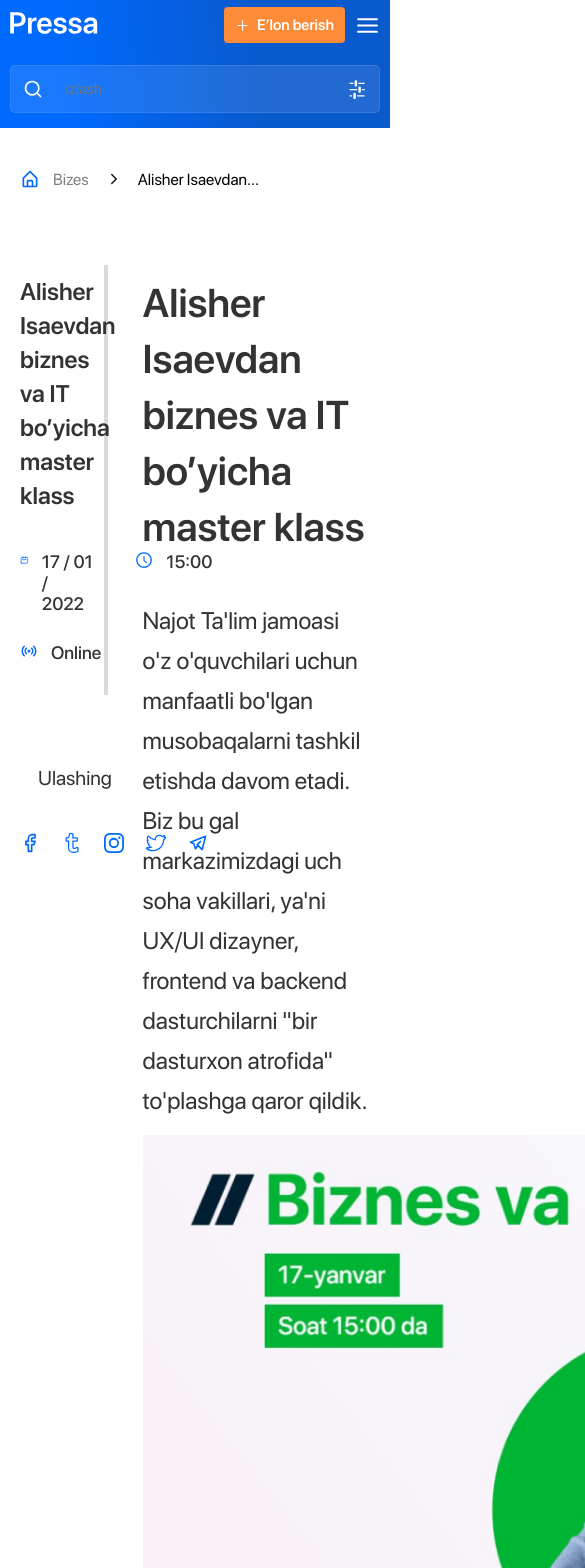
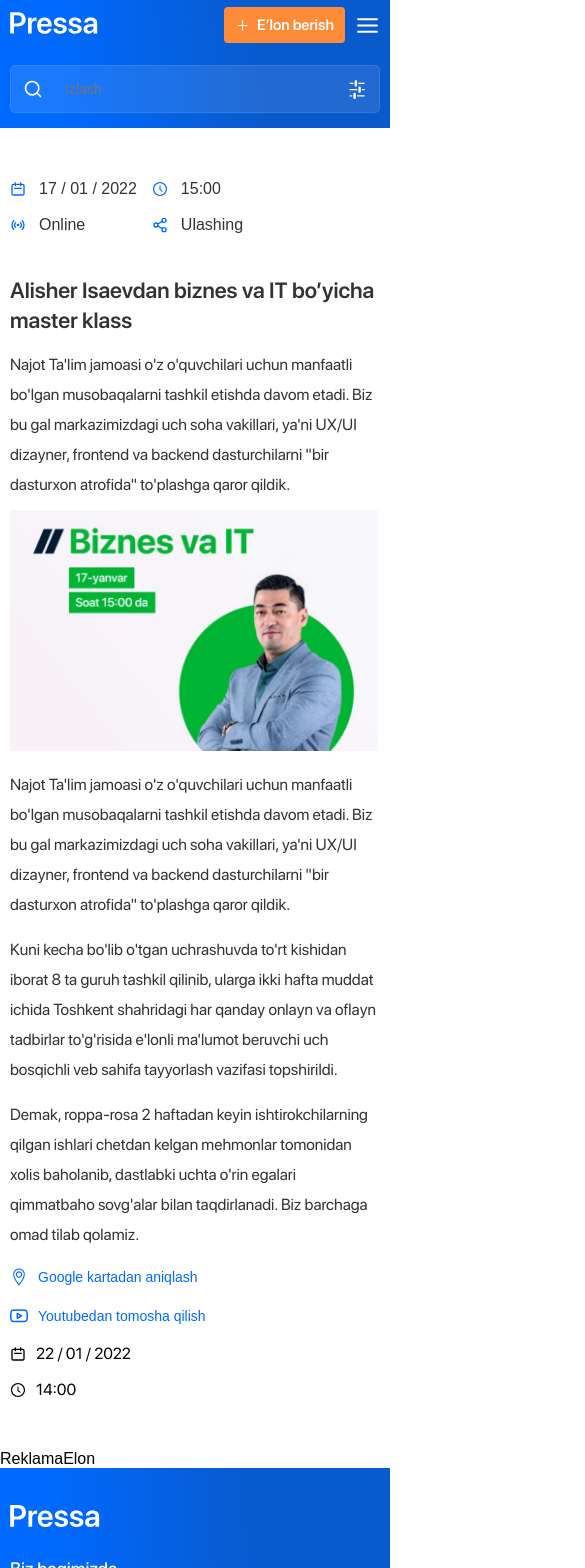
Before and after one commit to SHAKXRUZ/PRESSA, a React (Create React App) app: page /single in a window 390 px wide. Shown: the top 1568 px of the page, 585 px wide, since content can reach past the window. Built offline with nearby package versions, Linux system fonts and the light colour scheme.

Commit message:
single pages media full

```diff
--- a/src/routes/page/single/singleElonlar/SingleElonlar.css
+++ b/src/routes/page/single/singleElonlar/SingleElonlar.css
@@ -221,3 +221,320 @@
     color: #000000;
     font-family: 'font400';
 }
+
+.media_768_div {
+    display: none;
+}
+
+@media only screen and (max-width:1350px) {
+    .singleElonlar {
+        margin-bottom: 150px;
+    }
+
+    .single_elonlar_header {
+        margin: 40px 0px 70px 0px;
+    }
+
+    .single_elonlar_info {
+        gap: 5%;
+    }
+
+    .single_elonlar_info_left {
+        height: 500px;
+    }
+
+    .single_elonlar_left_date_div {
+        flex-direction: column;
+        gap: 25px;
+        margin-bottom: 25px;
+    }
+
+    .single_elonlar_left_date_text {
+        gap: 10px;
+    }
+
+    .single_online_icons {
+        margin-bottom: 70px;
+    }
+
+    .single_pages_share_text {
+        gap: 10px;
+        margin-bottom: 25px;
+    }
+
+
+    .single_left_links_div {
+        gap: 15px;
+        margin-bottom: 0px;
+    }
+
+    .single_elonlar_info_right {
+        width: 100%;
+    }
+
+    .single_elonlar_right_title {
+        max-width: 100%;
+        margin-top: 0px;
+        margin-bottom: 25px;
+        font-size: 38px;
+        line-height: 50px;
+    }
+
+    .single_elonlar_right_text1 {
+        margin-bottom: 10px;
+        font-size: 22px;
+        line-height: 38px;
+        max-width: 100%;
+    }
+
+    .single_elonlar_right_images {
+        width: 100%;
+        margin-bottom: 25px;
+    }
+
+    .single_elonlar_right_text_group {
+        gap: 25px;
+        margin-bottom: 40px;
+    }
+
+    .single_right_text_group_text {
+        max-width: 100%;
+        font-size: 22px;
+        line-height: 38px;
+    }
+
+    .single_right_footer_div {
+        gap: 15px;
+    }
+
+    .single_right_footer_links {
+        gap: 10px;
+    }
+
+    .single_right_footer_texts {
+        gap: 10px;
+    }
+}
+
+
+@media only screen and (max-width:1100px) {
+
+    .single_home_icons {
+        margin-right: 10px;
+    }
+
+    .single_home_text {
+        margin-right: 10px;
+    }
+
+    .single_arrow_icons {
+        margin-right: 10px;
+    }
+
+    .singleElonlar {
+        margin-bottom: 70px;
+    }
+
+    .single_elonlar_header {
+        margin: 40px 0px 50px 0px;
+    }
+
+    .single_elonlar_info {
+        gap: 3%;
+    }
+
+    .single_elonlar_left_title {
+        margin: 0px 0px 0px 0px;
+        padding: 10px 10px 15px 0px;
+        width: 100%;
+        font-size: 22px;
+        line-height: 30px;
+    }
+
+    .single_elonlar_left_date_div {
+        gap: 15px;
+        margin-bottom: 15px;
+    }
+
+    .single_elonlar_left_date_text {
+        gap: 5px;
+    }
+
+    .single_online_icons {
+        margin-bottom: 50px;
+    }
+
+    .single_pages_share_text {
+        gap: 10px;
+        margin-bottom: 20px;
+    }
+
+
+    .single_left_links_div {
+        gap: 10px;
+    }
+
+    .single_elonlar_right_title {
+        max-width: 100%;
+        margin-top: 10px;
+        margin-bottom: 15px;
+        font-size: 30px;
+        line-height: 30px;
+    }
+
+    .single_elonlar_right_text1 {
+        font-size: 18px;
+        line-height: 30px;
+    }
+
+    .single_elonlar_right_images {
+        margin-bottom: 15px;
+    }
+
+    .single_elonlar_right_text_group {
+        gap: 15px;
+        margin-bottom: 15px;
+    }
+
+    .single_right_text_group_text {
+        font-size: 18px;
+        line-height: 30px;
+    }
+
+    .single_right_footer_div {
+        display: grid;
+        grid-template-columns: 1fr 1fr;
+    }
+
+    .single_right_footer_links {
+        font-size: 18px;
+    }
+
+    .single_right_footer_link_icons {
+        font-size: 18px;
+    }
+
+    .single_right_footer_youtub_link {
+        font-size: 18px;
+    }
+
+    .single_right_footer_texts {
+        font-size: 16px;
+    }
+}
+
+@media only screen and (max-width:910px) {
+    .single_elonlar_right_title {
+        font-size: 24px;
+    }
+
+    .single_elonlar_left_title {
+        font-size: 18px;
+    }
+
+    .single_left_links_div {
+        max-width: 100px;
+        display: grid;
+        grid-template-columns: 1fr 1fr;
+        gap: 10px;
+        margin-bottom: 0px;
+    }
+
+    .single_elonlar_left_date_text {
+        font-size: 16px;
+        line-height: 21px;
+    }
+
+    .single_online_icons {
+        margin-bottom: 25px;
+    }
+
+    .single_pages_share_text {
+        font-size: 18px;
+        line-height: 20px;
+        margin-bottom: 40px;
+    }
+}
+
+@media only screen and (max-width:768px) {
+
+    .single_elonlar_info_left,
+    .single_elonlar_header {
+        display: none;
+    }
+
+    .media_768_div {
+        margin: 50px 0px 30px 0px;
+        display: flex;
+    }
+
+    .media_768_center_div {
+        display: grid;
+        grid-template-columns: 1fr 1fr 1fr 1fr;
+        gap: 30px;
+    }
+
+    .single_elonlar_info {
+        display: flex;
+        flex-direction: column;
+    }
+
+    .single_elonlar_left_date_text_media_768 {
+        display: flex;
+        align-items: center;
+        gap: 13px;
+        font-weight: 500;
+        font-size: 16px;
+        line-height: 21px;
+        color: #333333;
+        cursor: pointer;
+    }
+
+    .single_elonlar_left_date_iconmedia_768 {
+        color: #006AFF;
+    }
+
+}
+
+@media only screen and (max-width:650px) {
+    .singleElonlar {
+        padding: 0px 10px;
+        margin-bottom: 50px;
+    }
+
+    .media_768_center_div {
+        gap: 15px;
+    }
+}
+
+@media only screen and (max-width:575px) {
+    .singleElonlar {
+        padding: 0px 10px;
+        margin-bottom: 50px;
+    }
+
+    .media_768_center_div {
+        grid-template-columns: 1fr 1fr;
+        gap: 15px;
+    }
+
+    .single_right_footer_links {
+        font-size: 14px;
+    }
+}
+
+
+@media only screen and (max-width:430px) {
+    .single_right_footer_div {
+        grid-template-columns: 1fr;
+    }
+
+    .single_elonlar_right_title {
+        font-size: 22px;
+    }
+
+    .single_elonlar_right_text1,
+    .single_right_text_group_text {
+        font-size: 16px;
+    }
+}
--- a/src/routes/page/single/singleElonlar/SingleElonlar.jsx
+++ b/src/routes/page/single/singleElonlar/SingleElonlar.jsx
@@ -36,6 +36,7 @@ const SingleElonlar = () => {
                   15:00
                 </p>
               </div>
+
               <p className="single_elonlar_left_date_text">
                 <HiOutlineStatusOnline className="single_elonlar_left_date_icon single_online_icons" />
                 Online
@@ -44,6 +45,7 @@ const SingleElonlar = () => {
                 <FiShare2 className="single_pages_share_icons" />
                 Ulashing
               </p>
+
               <div className="single_left_links_div">
                 <a
                   className="single_left_icon_links"
@@ -75,6 +77,27 @@ const SingleElonlar = () => {
                 >
                   <TbBrandTelegram />
                 </a>
+              </div>
+            </div>
+
+            <div className="media_768_div">
+              <div className="media_768_center_div">
+                <p className="single_elonlar_left_date_text_media_768">
+                  <HiOutlineCalendar className="single_elonlar_left_date_iconmedia_768" />
+                  17 / 01 / 2022
+                </p>
+                <p className="single_elonlar_left_date_text_media_768">
+                  <AiOutlineClockCircle className="single_elonlar_left_date_iconmedia_768" />
+                  15:00
+                </p>
+                <p className="single_elonlar_left_date_text_media_768">
+                  <HiOutlineStatusOnline className="single_elonlar_left_date_iconmedia_768" />
+                  Online
+                </p>
+                <p className="single_elonlar_left_date_text_media_768">
+                  <FiShare2 className="single_elonlar_left_date_iconmedia_768" />
+                  Ulashing
+                </p>
               </div>
             </div>
 
@@ -123,7 +146,10 @@ const SingleElonlar = () => {
                   <TfiLocationPin className="single_right_footer_link_icons" />
                   Google kartadan aniqlash
                 </p>
-                <a className="single_right_footer_youtub_link" href="https://www.youtube.com">
+                <a
+                  className="single_right_footer_youtub_link"
+                  href="https://www.youtube.com"
+                >
                   <p className="single_right_footer_links">
                     <FiYoutube className="single_right_footer_link_icons" />
                     Youtubedan tomosha qilish
```
